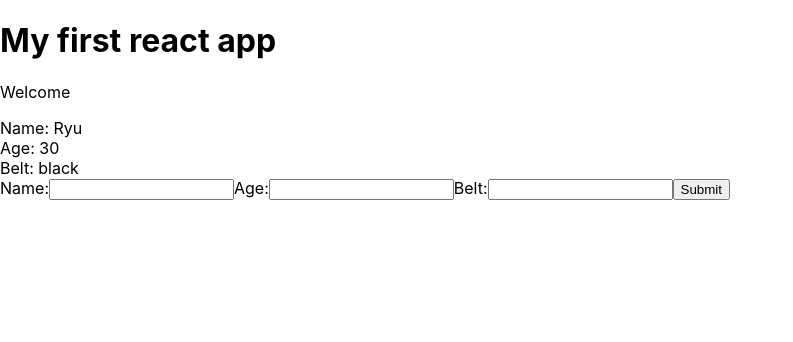
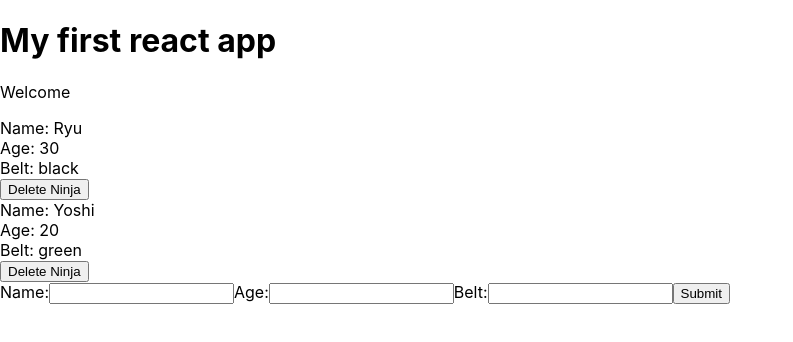
Before and after one commit to Errol12/reactappv2, a React (Create React App) app: page / in a window 1280 px wide. Shown: the top 342 px of the page, without its empty margins (0-793 px from the left). Built offline with nearby package versions, Linux system fonts and the light colour scheme.

Commit message:
Delete an item from list
Signed-off-by: Errol Fernandes <errol.fernandes@atos.net>

```diff
--- a/src/App.js
+++ b/src/App.js
@@ -21,12 +21,22 @@
     })
 
   }
+
+  deleteNinja = (id) => {
+    console.log(id)
+    let ninjas = this.state.ninjas.filter(ninja => {
+      return ninja.id !== id
+    });
+    this.setState({
+      ninjas: ninjas
+    })
+  }
   render() {
     return (
       <div className="App">
         <h1>My first react app</h1>
         <p>Welcome</p>
-        <Ninjas ninjas={this.state.ninjas}/>
+        <Ninjas deleteNinja={this.deleteNinja} ninjas={this.state.ninjas}/>
         <AddNinja addNinja={this.addNinja}/>
       </div>
     );
--- a/src/Ninjas.js
+++ b/src/Ninjas.js
@@ -1,15 +1,15 @@
 import React from 'react';
 
-const Ninjas = ({ ninjas }) => {
-
-        const ninjaList = ninjas.map(ninja => {
-        if(ninja.age > 20)
+const Ninjas = ({ ninjas, deleteNinja }) => {
+    const ninjaList = ninjas.map(ninja => {
+        if(ninja.age < 200)
         {
             return (
                 <div className="ninja" key={ninja.id}>
                 <div>Name: {ninja.name}</div>
                 <div>Age: {ninja.age}</div>
                 <div>Belt: {ninja.belt}</div>
+                <button onClick={() => {deleteNinja(ninja.id)}}>Delete Ninja</button>
                 </div>
             )
         }else{
```
